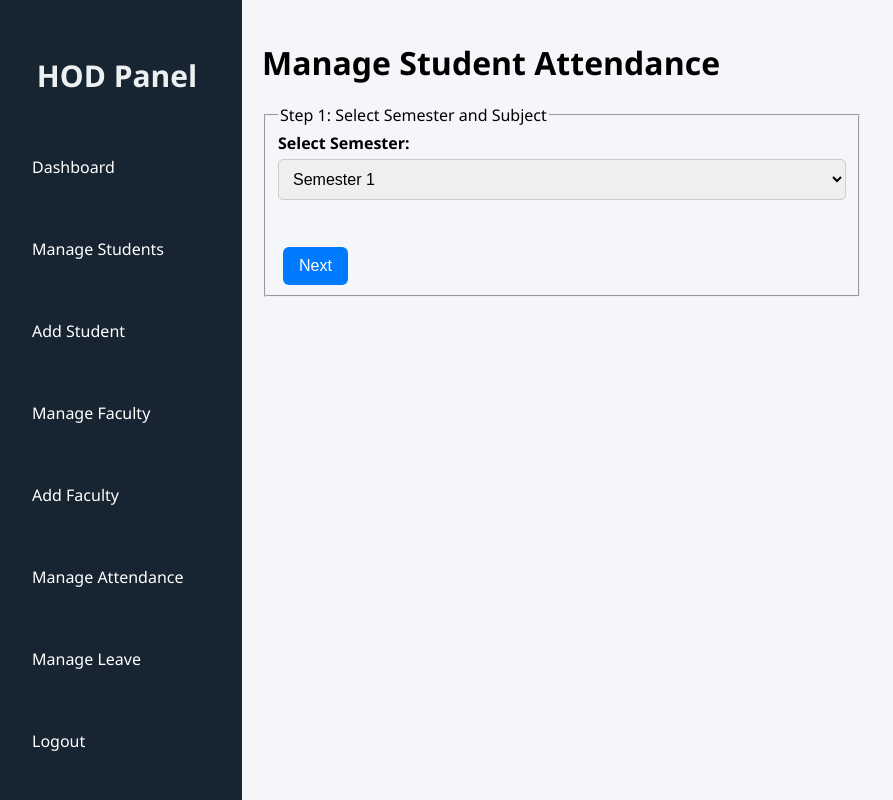
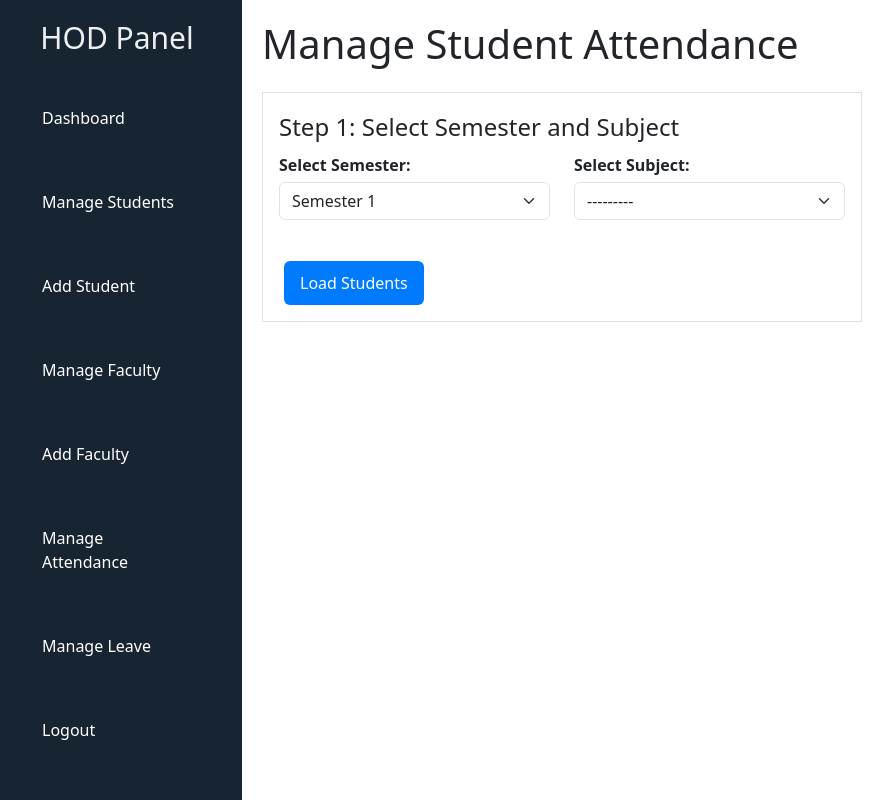
Before and after one commit to Hepin007/college_managment_system1, a Django app: page /hod/manage-attendance/ in a window 1280 px wide. Shown: the whole page, without its empty margins (8-901 px from the left). Run offline with Django 5.2, Linux system fonts and the light colour scheme; a user stored in the database is signed in.

```diff
--- a/college_managment_system/CMS/forms.py
+++ b/college_managment_system/CMS/forms.py
@@ -76,30 +76,32 @@ class AttendanceFilterForm(forms.Form):
         if semester:
             self.fields['subject'].queryset = Subject.objects.filter(semester=semester)
 
-class AttendanceSubmissionForm(forms.Form):
-    def __init__(self, *args, **kwargs):
-        students = kwargs.pop('students', [])
-        super().__init__(*args, **kwargs)
-        for student in students:
-            self.fields[f'student_{student.id}'] = forms.ChoiceField(
-                label=student.user.username,
-                choices=[('present', 'Present'), ('absent', 'Absent')],
-                widget=forms.RadioSelect
-            )
+
+# class AttendanceSubmissionForm(forms.Form):
+#     def __init__(self, *args, **kwargs):
+#         students = kwargs.pop('students', [])
+#         super().__init__(*args, **kwargs)
+#         for student in students:
+#             self.fields[f'student_{student.id}'] = forms.ChoiceField(
+#                 label=student.user.username,
+#                 choices=[('present', 'Present'), ('absent', 'Absent')],
+#                 widget=forms.RadioSelect
+#             )
 
 
-class StudentAttendanceForm(forms.Form):
-    def __init__(self, *args, **kwargs):
-        students = kwargs.pop('students')
-        super(StudentAttendanceForm, self).__init__(*args, **kwargs)
+# class StudentAttendanceForm(forms.Form):
+#     def __init__(self, *args, **kwargs):
+#         students = kwargs.pop('students')
+#         super(StudentAttendanceForm, self).__init__(*args, **kwargs)
 
-        for student in students:
-            self.fields[f'student_{student.id}'] = forms.ChoiceField(
-                label=student.user.username,
-                choices=[('present', 'Present'), ('absent', 'Absent')],
-                widget=forms.RadioSelect,
-                initial='Pending'
-            )
+#         for student in students:
+#             self.fields[f'student_{student.id}'] = forms.ChoiceField(
+#                 label=student.user.username,
+#                 choices=[('present', 'Present'), ('absent', 'Absent')],
+#                 widget=forms.RadioSelect,
+#                 initial='Pending'
+#             )
+
 
 # --------- Timetable Form ---------
 class TimetableForm(forms.ModelForm):
--- a/college_managment_system/CMS/models.py
+++ b/college_managment_system/CMS/models.py
@@ -95,7 +95,8 @@ class Subject(models.Model):
     name = models.CharField(max_length=100)
     department = models.ForeignKey(Department, on_delete=models.CASCADE)
     faculty = models.ForeignKey(Faculty, on_delete=models.SET_NULL, null=True)
-    semester = models.CharField(max_length=10)
+    # semester = models.CharField(max_length=10)
+    semester = models.IntegerField()
 
     def __str__(self):
         return self.name
@@ -111,24 +112,6 @@ class Timetable(models.Model):
     def __str__(self):
         return f"{self.subject.name} - {self.day} - {self.time}"
 
-# # faculty
-# class Faculty(models.Model):
-#     user = models.OneToOneField(CustomUser, on_delete=models.CASCADE)
-#     department = models.ForeignKey(Department, on_delete=models.SET_NULL, null=True)
-#     address = models.TextField()
-
-#     def __str__(self):
-#         return self.user.username
-
-# # student
-# class Student(models.Model):
-#     user = models.OneToOneField(CustomUser, on_delete=models.CASCADE)
-#     department = models.ForeignKey(Department, on_delete=models.SET_NULL, null=True)
-#     gender = models.CharField(max_length=10)
-#     address = models.TextField()
-
-#     def __str__(self):
-#         return self.user.username
 
 # attendance
 class Attendance(models.Model):
@@ -144,6 +127,16 @@ class AttendanceReport(models.Model):
     student = models.ForeignKey(Student, on_delete=models.CASCADE)
     attendance = models.ForeignKey(Attendance, on_delete=models.CASCADE)
     status = models.BooleanField(default="pending", choices=STATUS_CHOICES)
+
+# class AttendanceReport(models.Model):
+#     STATUS_CHOICES = (
+#         (True, 'Present'),
+#         (False, 'Absent'),
+#     )
+#     student = models.ForeignKey(Student, on_delete=models.CASCADE)
+#     attendance = models.ForeignKey(Attendance, on_delete=models.CASCADE)
+#     status = models.BooleanField(choices=STATUS_CHOICES, default=True)
+
 
 # result
 class StudentResult(models.Model):
--- a/college_managment_system/CMS/static/css/hod_sidebar.css
+++ b/college_managment_system/CMS/static/css/hod_sidebar.css
@@ -2,14 +2,15 @@
     width: 250px;
     background-color: #172431;
     color: white;
-    padding-top: 30px;
+    justify-content: space-between;
+    padding: 20px 10px;
     position: fixed;
     height: 100%;
 }
 
 .sidebar h2 {
     text-align: center;
-    margin-bottom: 30px;
+    margin-bottom: 20px;
     font-size: 30px;
     color: #ecf0f1;
 }
--- a/college_managment_system/CMS/templates/hod_manage_attendance.html
+++ b/college_managment_system/CMS/templates/hod_manage_attendance.html
@@ -1,4 +1,4 @@
-{% load static %}
+{% comment %} {% load static %}
 <!DOCTYPE html>
 <html lang="en">
 <head>
@@ -95,4 +95,112 @@
   </div>
 </div>
 </body>
+</html> {% endcomment %}
+
+{% load static %}
+{% load form_filters %}
+<!DOCTYPE html>
+<html lang="en">
+<head>
+  <meta charset="UTF-8">
+  <title>Manage Attendance</title>
+  <link rel="stylesheet" href="{% static 'css/hod_manage.css' %}">
+  <link rel="stylesheet" href="{% static 'css/hod_sidebar.css' %}">
+  <link href="https://cdn.jsdelivr.net/npm/bootstrap@5.3.0/dist/css/bootstrap.min.css" rel="stylesheet">
+
+  <style>
+    .status-button {
+      padding: 6px 12px;
+      border: none;
+      color: white;
+      border-radius: 5px;
+      cursor: pointer;
+    }
+    .present-btn {
+      background-color: #28a745;
+    }
+    .absent-btn {
+      background-color: #dc3545;
+    }
+    table {
+      width: 100%;
+      border-collapse: collapse;
+      margin-top: 20px;
+    }
+    table, th, td {
+      border: 1px solid #ccc;
+    }
+    th, td {
+      padding: 10px;
+      text-align: center;
+    }
+    .main-content {
+      padding: 20px;
+      flex: 1;
+    }
+  </style>
+</head>
+<body>
+<div class="attendance-container d-flex">
+  {% include 'hod_sidebar.html' %}
+
+  <div class="main-content">
+    <h1 class="mb-4">Manage Student Attendance</h1>
+
+    <form method="post" class="mb-4">
+      {% csrf_token %}
+      <fieldset class="border p-3 mb-4">
+        <legend class="w-auto">Step 1: Select Semester and Subject</legend>
+
+        <div class="row mb-3">
+          <div class="col-md-6">
+            {{ filter_form.semester.label_tag }}
+            {{ filter_form.semester|add_class:"form-select" }}
+          </div>
+          <div class="col-md-6">
+            {{ filter_form.subject.label_tag }}
+            {{ filter_form.subject|add_class:"form-select" }}
+          </div>
+        </div>
+
+        <button type="submit" name="load_students" class="btn btn-primary">Load Students</button>
+      </fieldset>
+
+      {% if students %}
+      <fieldset class="border p-3">
+        <legend class="w-auto">Step 2: Mark Attendance</legend>
+        <table>
+          <thead>
+            <tr>
+              <th>Roll No</th>
+              <th>Name</th>
+              <th>Status</th>
+            </tr>
+          </thead>
+          <tbody>
+            {% for student in students %}
+            <tr>
+              <td>{{ student.roll_number }}</td>
+              <td>{{ student.user.username }}</td>
+              <td>
+                <label class="me-3">
+                  <input type="radio" name="student_{{ student.id }}" value="present" required>
+                  <span style="color:green;">Present</span>
+                </label>
+                <label>
+                  <input type="radio" name="student_{{ student.id }}" value="absent">
+                  <span style="color:red;">Absent</span>
+                </label>
+              </td>
+            </tr>
+            {% endfor %}
+          </tbody>
+        </table>
+        <button type="submit" name="submit_attendance" class="btn btn-success mt-3">Submit Attendance</button>
+      </fieldset>
+      {% endif %}
+    </form>
+  </div>
+</div>
+</body>
 </html>
--- /dev/null
+++ b/college_managment_system/CMS/templatetags/form_filters.py
@@ -0,0 +1,7 @@
+from django import template
+
+register = template.Library()
+
+@register.filter(name='add_class')
+def add_class(field, css_class):
+    return field.as_widget(attrs={"class": css_class})
--- a/college_managment_system/CMS/views.py
+++ b/college_managment_system/CMS/views.py
@@ -168,30 +168,77 @@ def delete_faculty(request, faculty_id):
     return redirect("manage_faculty")
 
 
+# @login_required
+# def manage_attendance(request):
+#     filter_form = AttendanceFilterForm(request.POST or None)
+#     students = []
+#     subject = None
+
+#     if request.method == 'POST' and filter_form.is_valid():
+#         semester = filter_form.cleaned_data['semester']
+#         subject = filter_form.cleaned_data['subject']
+
+#         # Filter students who are in that semester and have that subject
+#         students = Student.objects.filter(
+#             semester=semester , subjects=subject
+#         )
+
+#         if not students:
+#             messages.info(request, "No students found for selected semester and subject.")
+
+#     return render(request, "hod_manage_attendance.html", {
+#         'filter_form': filter_form,
+#         'students': students,
+#         'subject': subject,
+#     })
+
+from django.utils import timezone
+
 @login_required
 def manage_attendance(request):
     filter_form = AttendanceFilterForm(request.POST or None)
-
     students = []
     subject = None
 
-    if request.method == 'POST' and filter_form.is_valid():
-        semester = filter_form.cleaned_data['semester']
-        subject = filter_form.cleaned_data['subject']
+    if request.method == 'POST':
+        if 'load_students' in request.POST and filter_form.is_valid():
+            semester = filter_form.cleaned_data['semester']
+            subject = filter_form.cleaned_data['subject']
+            students = Student.objects.filter(semester=semester)
 
-        # Filter students who are in that semester and have that subject
-        students = Student.objects.filter(
-            semester=semester
-        )
+        elif 'submit_attendance' in request.POST:
+            subject_id = request.POST.get('subject')
+            semester = request.POST.get('semester')
+            subject = Subject.objects.get(id=subject_id)
+            students = Student.objects.filter(semester=semester)
 
-        if not students:
-            messages.info(request, "No students found for selected semester and subject.")
+            attendance_obj, _ = Attendance.objects.get_or_create(
+                subject=subject,
+                faculty=request.user.faculty,
+                date=timezone.now().date()
+            )
 
-    return render(request, "hod_manage_attendance.html", {
+            for student in students:
+                status_key = f'student_{student.id}'  # fix this key name
+                status_val = request.POST.get(status_key)
+                status = True if status_val == 'present' else False
+
+                AttendanceReport.objects.update_or_create(
+                    student=student,
+                    attendance=attendance_obj,
+                    defaults={'status': status}
+                )
+
+            messages.success(request, "Attendance submitted successfully.")
+            return redirect('manage_attendance')
+
+    return render(request, 'hod_manage_attendance.html', {
         'filter_form': filter_form,
         'students': students,
-        'subject': subject,
+        'subject': subject
     })
+
+
 
 
 @login_required
--- a/college_managment_system/college_managment_system/urls.py
+++ b/college_managment_system/college_managment_system/urls.py
@@ -38,7 +38,8 @@ urlpatterns = [
 
     # Attendance
     path('hod/manage-attendance/', views.manage_attendance, name='manage_attendance'),
-    path('hod/view-attendance/', views.view_attendance, name='view_attendance'),
+    # path('hod/view-attendance/', views.view_attendance, name='view_attendance'),
+    path('hod/view-attendance/<int:subject_id>/', views.view_attendance, name='view_attendance'),
     path('hod/toggle-attendance/<int:report_id>/', views.toggle_attendance, name='toggle_attendance'),
 
     # Results
```
Also changed, not shown: college_managment_system/CMS/templatetags/__init__.py (added), college_managment_system/db.sqlite3.
